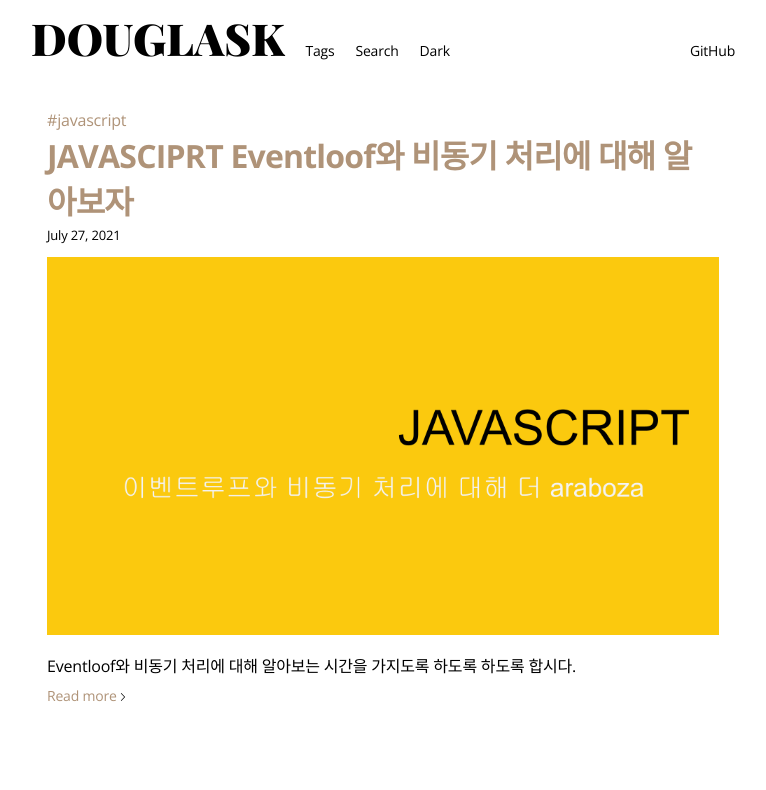
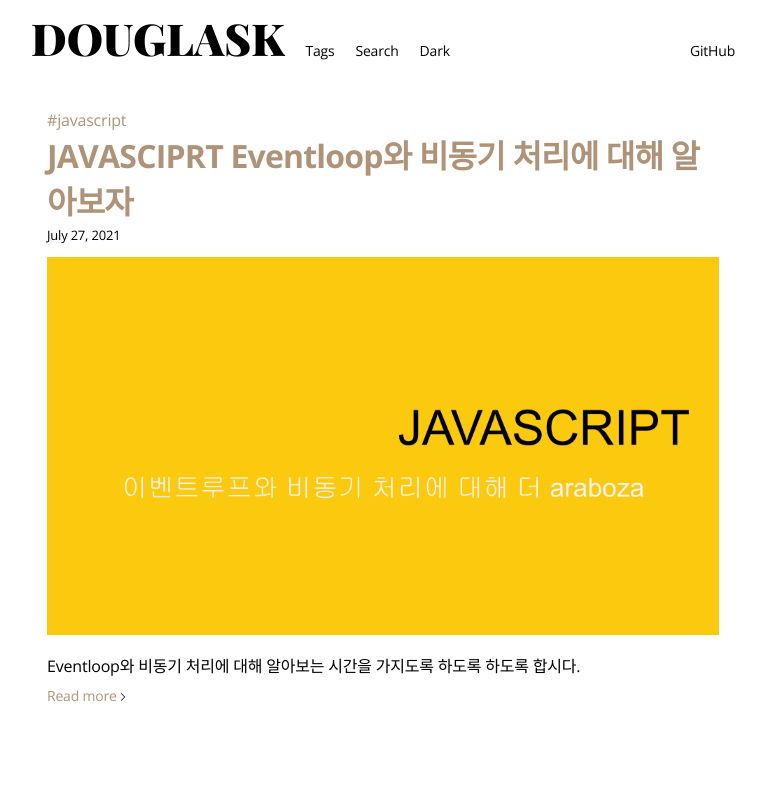
Before and after one commit to dowookims/blog, a Gatsby site: page / in a window 1280 px wide. Shown: the top 790 px of the page, without its empty margins (257-1023 px from the left). Built offline with nearby package versions, Linux system fonts and the light colour scheme; Gatsby itself is replaced by a stand-in of ours.

Commit message:
[Fix] : typo

```diff
--- a/content/blog/javascript/eventloof_async.md
+++ b/content/blog/javascript/eventloop_async.md
@@ -1,9 +1,9 @@
 ---
-title: JAVASCIPRT Eventloof와 비동기 처리에 대해 알아보자
+title: JAVASCIPRT Eventloop와 비동기 처리에 대해 알아보자
 date: "2021-07-27"
 tags: [javascript]
-description: "Eventloof와 비동기 처리에 대해 알아보는 시간을 가지도록 하도록 하도록 합시다."
-thumbnail: ./imgs/eventloof.png
+description: "Eventloop와 비동기 처리에 대해 알아보는 시간을 가지도록 하도록 하도록 합시다."
+thumbnail: ./imgs/eventloop.png
 ---
 
 ## Intro
```
Also changed, not shown: content/blog/javascript/imgs/eventloop.png (renamed from content/blog/javascript/imgs/eventloof.png).
